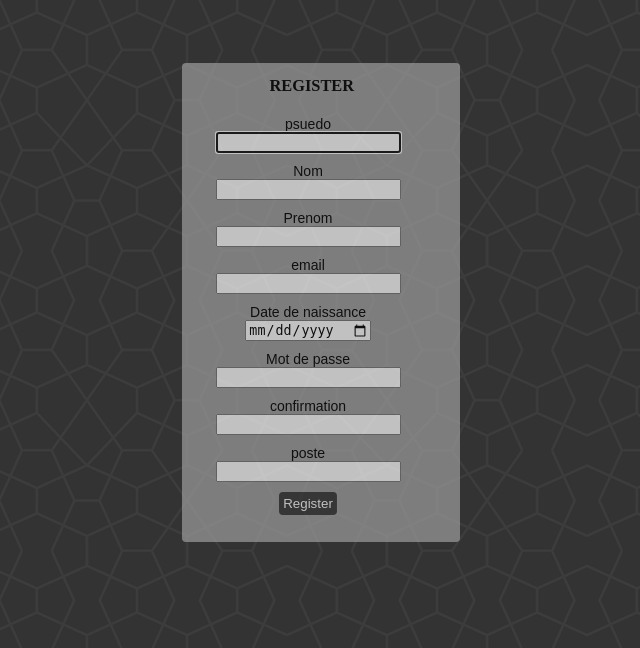
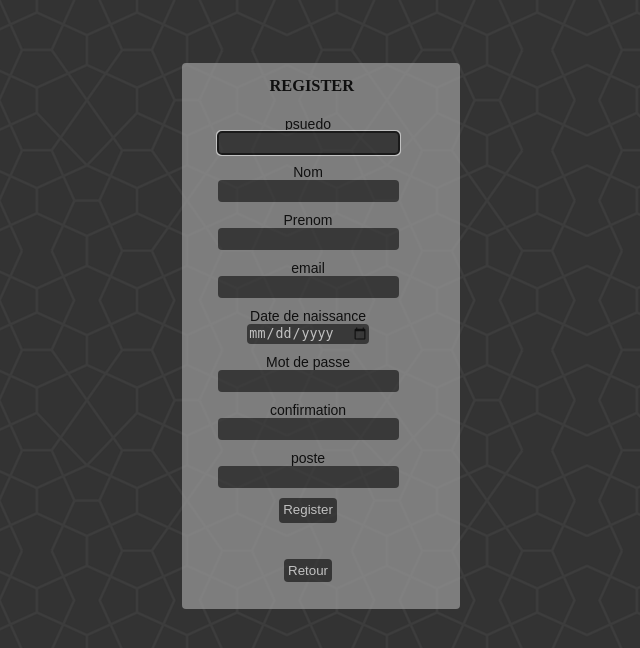
Before and after one commit to zaxo7/gestion_de_magasin, a PHP site: page /index.php?register in a window 1280 px wide. Shown: the top 648 px of the page, without its empty margins (313-953 px from the left). Run offline with PHP 8.4, Linux system fonts and the light colour scheme.

Commit message:
fixed some bugs

```diff
--- a/css/style.css
+++ b/css/style.css
@@ -135,6 +135,18 @@ button , input[type=submit]
   padding: 4px;
   margin: 2px;
 }
+input
+{
+  background-color: #3d3d3d;
+  border: 0;
+  color: white;
+  height: 20px;
+  border-radius: 4px;
+}
+input[type=submit]
+{
+  padding-bottom: 21px;
+}
 button:hover , input[type=submit]:hover
 {
   color: #3d3d3d;
--- a/include/list_stock.php
+++ b/include/list_stock.php
@@ -33,8 +33,8 @@ if(!isset($_SESSION['flag'])) $_SESSION['flag'] = 1;
 		<td><h1>fourniseur</h1></td>
 		<?php }else {?>
 		<td><h1>Nom</h1></td>
+		<?php } ?>
 		<td><h1>Code</h1></td>
-		<?php } ?>
 		<td><h1>Date</h1></td>
 		<td><h1>Quantité</h1></td>
 		<td><h1>Prix <?php if(!isset($_GET['historique'])) echo ' moy'; echo '</h1></td>';
@@ -86,5 +86,5 @@ if(!isset($_SESSION['flag'])) $_SESSION['flag'] = 1;
 		?>
 	</table>
 	<br><br>
-	<a href="index.php?list_mag"><button>Retour</button></a>
+	<a href="index.php?<?php if(isset($_GET['historique'])) echo 'list_stock=' . $_GET['list_stock'] . '&mag=' . $_GET['mag']; else echo 'list_mag';?>"><button>Retour</button></a>
 </div>
--- a/index.php
+++ b/index.php
@@ -87,7 +87,6 @@ session_start();
 				</center>
 				</div>
 		</div>
-		<script type="text/javascript" src="js/gp.js"></script>
 		<?php
 			}
 			//si l'utilisateur n'est pas connecté
@@ -104,45 +103,47 @@ session_start();
 			<form action = "action.php?register" method="POST">
 				<label>
 					psuedo
-					<input type="text" name="psuedo" autofocus="" >
+					<input type="text" name="psuedo" autofocus="" required>
 				</label>
 				<label>
 					Nom
-					<input type="text" name="nom" >
+					<input type="text" name="nom" required>
 				</label>
 				<label>
 					Prenom
-					<input type="text" name="pnom">
+					<input type="text" name="pnom" required>
 				</label>
 				<label>
 					email
-					<input type="email" name="email">
+					<input type="email" name="email" required>
 				</label>
 				<label>
 					Date de naissance
-					<input type="date" name="ddn">
+					<input type="date" name="ddn" required>
 				</label>
 				<label>
 					Mot de passe
-					<input type="password" name="password">
+					<input id="pass" type="password" name="password" required>
 				</label>
 				<label>
 					confirmation
-					<input type="password" name="cpassword">
+					<input id="cpass" type="password" name="cpassword" required>
 				</label>
 				<label>
 					poste
-					<input type="text" name="poste">
+					<input type="text" name="poste" required>
 				</label>
-				<input type="submit" name="register" value="Register">
+				<input type="submit" name="register" value="Register" onclick="return pass_check('#pass','#cpass','register')">
 			</form>
+			<br><br>
+			<a href="index.php?login"><button>Retour</button></a>
 			<?php
 				}
 				//mot de passe oublié
 				else if(isset($_GET['forgot']))
 				{
 			?>
-			<form action = "action.php?forgot" method="POST">
+			<form action = "action.php?forgot" method="POST" >
 			<label>email  <input type="text" name="email" autofocus=""></label>
 			<input type="hidden" name="do" value="reset">
 			<input align="center" type="submit" name="reset" value="Reset">
@@ -188,5 +189,6 @@ session_start();
 			//ce fichier contient des alertes de status
 			include('include/error.php');
 		?>
+		<script type="text/javascript" src="js/gp.js"></script>
 	</body>
 </html>
```
Also changed, not shown: action.php (+12 -16 lines).
